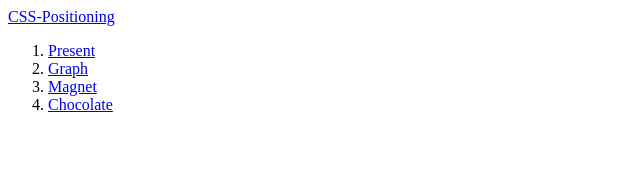
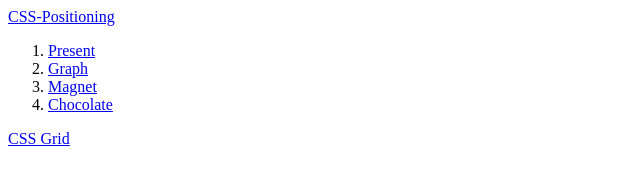
Before and after one commit to Gachegov59/Frontend-Itworks, a plain HTML site: page index.html in a window 1280 px wide. Shown: the full height of the page, 0-640 px from the left. Drawn offline with Linux system fonts and the light colour scheme.

Commit message:
Index page | add link

```diff
--- a/index.html
+++ b/index.html
@@ -7,7 +7,6 @@
   </head>
   <body>
     <a rel="" href="CSS-Positioning\index.html">CSS-Positioning</a>
-
     <ol>
       <li>
         <a rel="" href="CSS Positioning Exercises\Present\index.html"
@@ -27,5 +26,6 @@
         >
       </li>
     </ol>
+    <a rel="" href="CSS Gred\index.html">CSS Grid</a>
   </body>
 </html>
```
